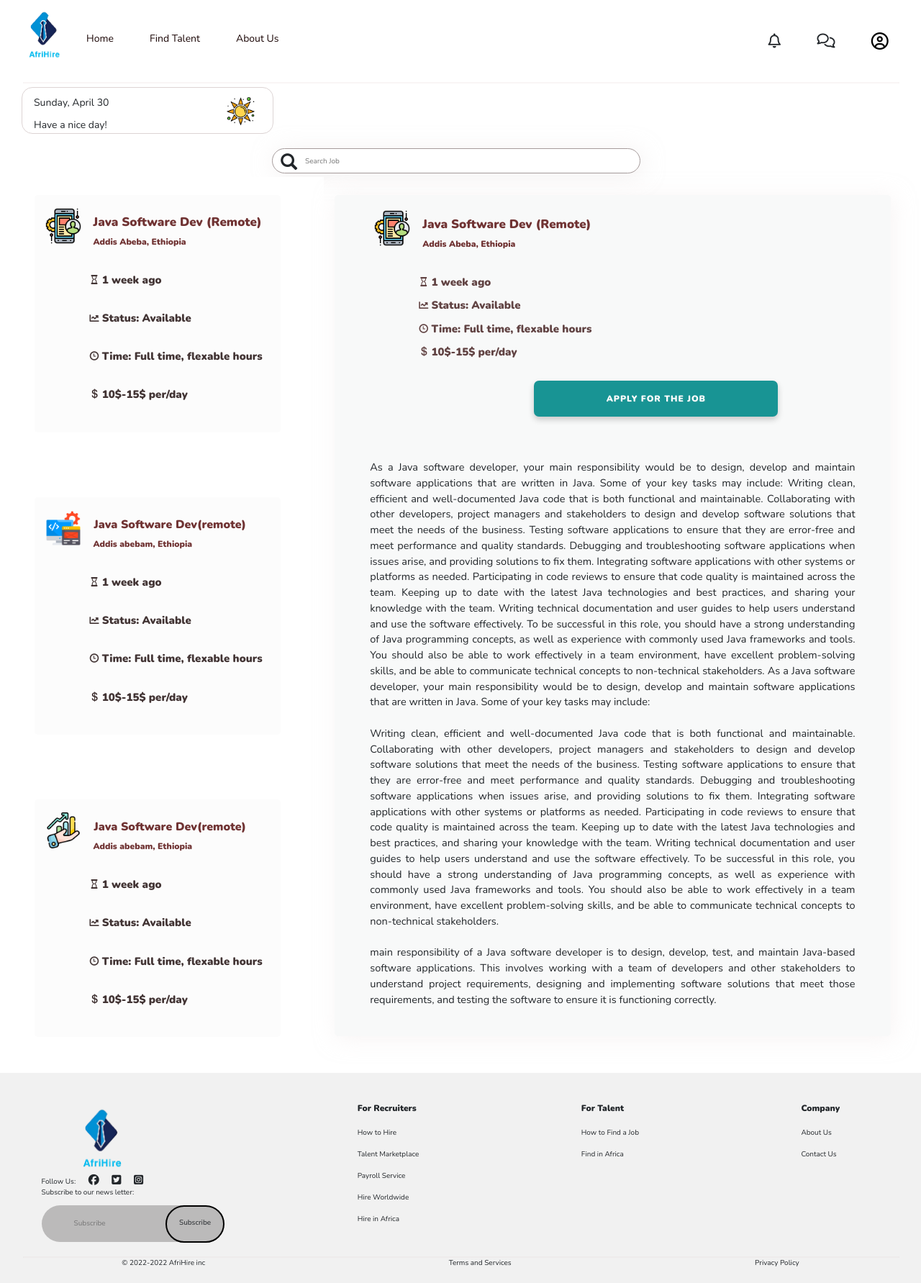
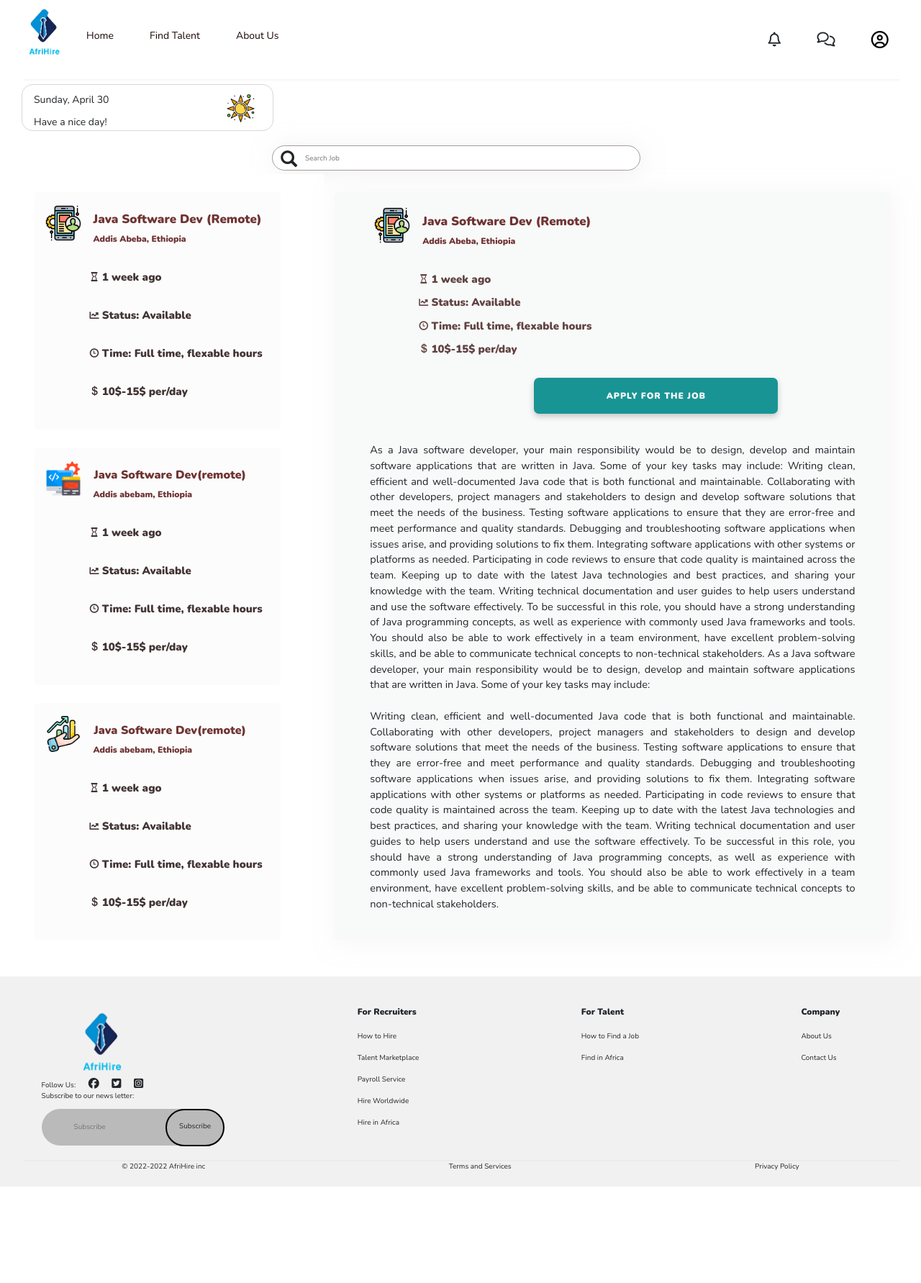
Before and after one commit to DeazStar/ip_project_job_portal_website, a PHP site: page /findjob.html in a window 1280 px wide. Shown: the whole page at 72% size. After the commit the page ends 1649 px from the top, so only its background shows below. Run offline with PHP 8.4, Linux system fonts and the light colour scheme; some libraries are stand-ins or nearby versions.

Commit message:
front done

```diff
--- a/css/findjob.css
+++ b/css/findjob.css
@@ -34,14 +34,13 @@ nav {
     justify-content: space-around;
     width: 17%;
     align-items: center;
-    margin-right: 30px;
-    margin-bottom: 0px;
+    margin-right: 0 30px 0 0;
     padding: 0;
 
 }
 
 .nav-icon {
-    font-size: 0.8rem;
+    font-size: 0.6rem;
 }
 
 a {
@@ -54,7 +53,7 @@ a {
     margin-left: 3px;
     color: rgb(27, 6, 6);
 
-    margin: 8px 0px 0px 0px;
+    margin: 4px 0px 0px 0px;
     padding: 0;
 
 }
@@ -183,7 +182,6 @@ body
 
     display: flex;
     flex-direction: column;
-    justify-content: space-between;
 
 }
 .job1
@@ -475,7 +473,7 @@ p.description
 {
     font-size: 14.5px;
 
-    margin: 20px 17px;
+    margin: 10px 17px;
 
     text-align: justify;
 }
--- a/findjob.html
+++ b/findjob.html
@@ -284,10 +284,6 @@
                         Writing technical documentation and user guides to help users understand and use the software effectively.
 
                         To be successful in this role, you should have a strong understanding of Java programming concepts, as well as experience with commonly used Java frameworks and tools. You should also be able to work effectively in a team environment, have excellent problem-solving skills, and be able to communicate technical concepts to non-technical stakeholders.
-                    <br>
-                    <br>
-
-                        main responsibility of a Java software developer is to design, develop, test, and maintain Java-based software applications. This involves working with a team of developers and other stakeholders to understand project requirements, designing and implementing software solutions that meet those requirements, and testing the software to ensure it is functioning correctly.
 
                 </p>
                 </div>
```
